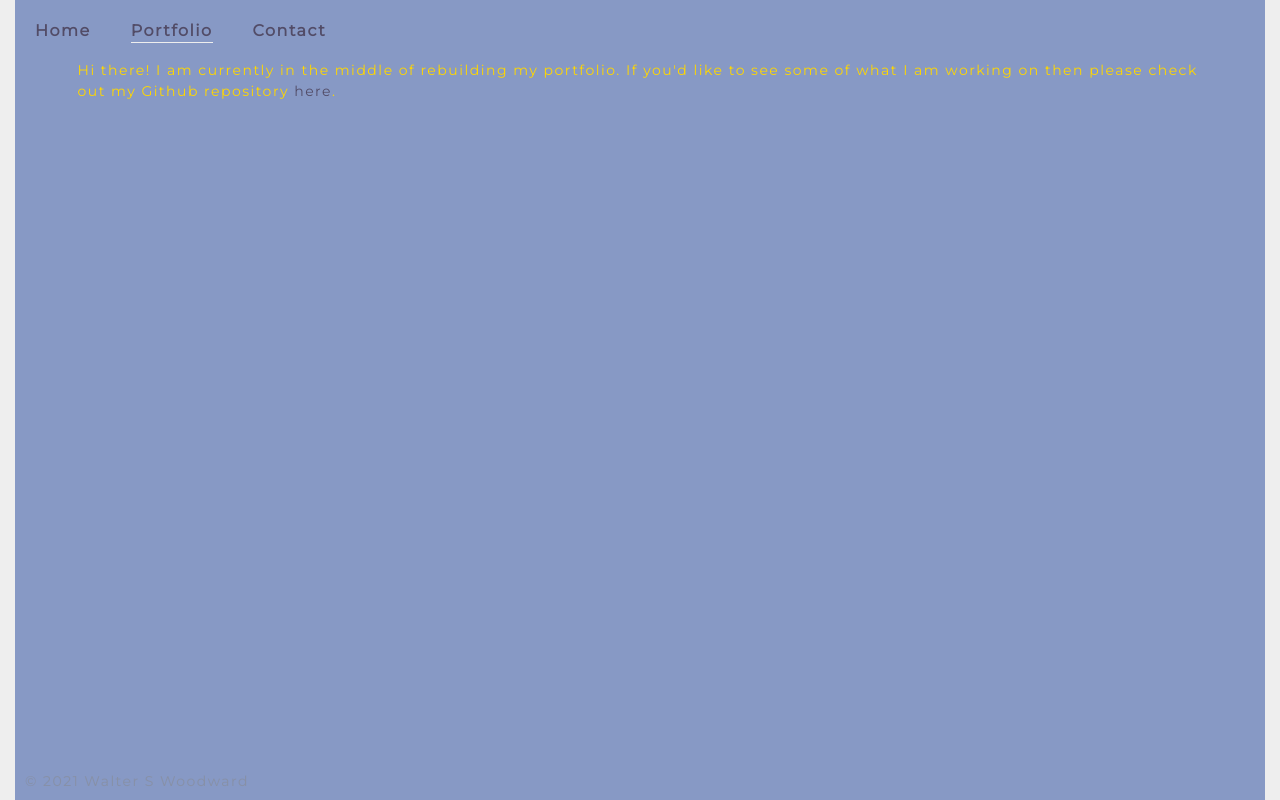
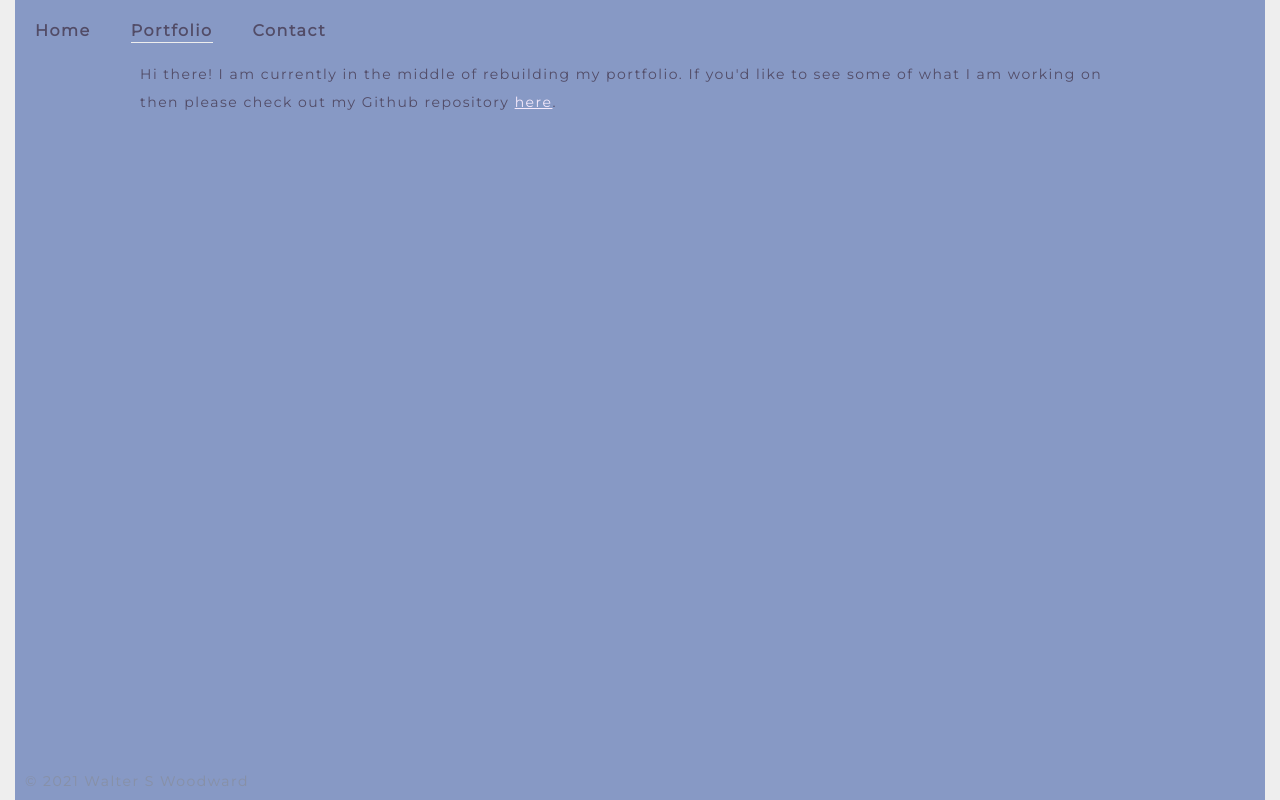
Before and after one commit to waltersgwoodward/portfolio, a React (Create React App) app: page /portfolio in a window 1280 px wide. Built offline with nearby package versions, Linux system fonts and the light colour scheme.

Commit message:
Abstracts message for when portfolio is empty into its own functional component

```diff
--- a/src/components/Portfolio/Cards.js
+++ b/src/components/Portfolio/Cards.js
@@ -3,14 +3,17 @@ import { connect } from 'react-redux';
 import { FontAwesomeIcon } from '@fortawesome/react-fontawesome';
 
 import ToolIcons from './ToolIcons.js';
-// import {  } from '@fortawesome/free-brands-svg-icons';
+import NoCardsMessage from './NoCardsMessage';
+
 import { faDesktop, faServer, faDatabase } from '@fortawesome/free-solid-svg-icons';
 
 class Cards extends Component {
-    count = () => {
+    render() {
+        console.log(this.props.projects);
+        const count = () => {
             return (Object.keys(this.props.projects).length > 0);
         }
-    createCards = () => {
+        const createCards = () => {
             const { projects } = this.props;
             let cardsList = Object.keys(this.props.projects).map((card, index) => (
             <div className='card__wrap' key={index}>
@@ -62,19 +65,13 @@ class Cards extends Component {
             ));
             return cardsList;
         };
-
-    render() {
         return (
             <div id="portfolio" className="portfolio" name="portfolio">
-                <div className='cards'>
-                {!this.count() ? <div className="portfolio--empty">Hi there! I am currently in the middle of rebuilding my portfolio. If you'd like to see some of what I am working on then please check out my Github repository<a
-                href='https://github.com/WalterSWoodward'
-                target='_blank'
-                rel='noopener noreferrer'
-                aria-label="Click here to visit Walter's Github profile"
-                > here</a>.</div> : null}
-                    {this.createCards()}
-                </div>
+                {!count() ? <NoCardsMessage/>
+                :<div className="cards">
+                    {createCards()}
+                </div>}
+
             </div>
         );
     }
--- /dev/null
+++ b/src/components/Portfolio/NoCardsMessage.js
@@ -0,0 +1,16 @@
+import React from 'react';
+
+function NoCardsMessage() {
+    return (
+        <div className="empty-portfolio__wrap">
+            <div className="empty__portfolio">Hi there! I am currently in the middle of rebuilding my portfolio. If you'd like to see some of what I am working on then please check out my Github repository<a
+                href='https://github.com/WalterSWoodward'
+                target='_blank'
+                rel='noopener noreferrer'
+                aria-label="Click here to visit Walter's Github profile"
+                > <u className="paragraph__link">here</u></a>.</div>
+        </div>
+    );
+}
+
+export default NoCardsMessage;
--- a/src/css/index.css
+++ b/src/css/index.css
@@ -123,13 +123,13 @@ textarea:focus, input:focus {
   height: 100%;
   width: 80%;
   padding: 100px 0px;
-  animation-name: slide-menu-ucqisny;
+  animation-name: slide-menu-ukduicu;
   animation-duration: 0.5s;
   animation-fill-mode: forwards;
   animation-timing-function: ease-in;
   animation-delay: 0s;
 }
-@keyframes slide-menu-ucqisny {
+@keyframes slide-menu-ukduicu {
   from {
     width: 0;
   }
@@ -141,13 +141,13 @@ textarea:focus, input:focus {
 .dropdown__overlay {
   height: 100%;
   width: 20%;
-  animation-name: fade-in-ucqisou;
+  animation-name: fade-in-ukduidp;
   animation-duration: 0.5s;
   animation-delay: 0.4s;
   animation-fill-mode: forwards;
   background: none;
 }
-@keyframes fade-in-ucqisou {
+@keyframes fade-in-ukduidp {
   from {
     background: none;
   }
@@ -242,24 +242,38 @@ textarea:focus, input:focus {
 }
 .portfolio {
   display: flex;
-  flex-direction: row;
-  flex-wrap: wrap;
-  justify-content: center;
+  flex-direction: column;
+  justify-content: start;
   width: 100%;
   padding-top: 60px;
-  min-height: 100vh;
-}
-
-.portfolio--empty {
-  font-size: 14px;
-  line-height: 1.5;
-  color: gold;
-}
-
-@media (max-width: 768px) {
+  height: 100vh;
+}
+
+.empty-portfolio__wrap {
+  width: 80%;
+  margin: 0 10%;
+}
+
+.empty__portfolio {
+  font-size: 12px;
+  line-height: 1.7;
+  color: #524c67;
+}
+
+.paragraph__link {
+  color: #f6e9fc;
+}
+
+@media (min-width: 768px) {
   .portfolio {
-    flex-direction: column;
-    justify-content: start;
+    flex-direction: row;
+    flex-wrap: wrap;
+    justify-content: center;
+  }
+
+  .empty__portfolio {
+    font-size: 14px;
+    line-height: 2;
   }
 }
 .blocks {
--- a/src/scss/component/_portfolio.scss
+++ b/src/scss/component/_portfolio.scss
@@ -1,22 +1,38 @@
 .portfolio {
-  display: flex;
-  flex-direction: row;
-  flex-wrap: wrap;
-  justify-content: center;
-  width: 100%;
-  padding-top: $navbar-height;
-  min-height: 100vh;
+    display: flex;
+    flex-direction: column;
+    justify-content: start;
+    width: 100%;
+    padding-top: $navbar-height;
+    height: 100vh;
 }
 
-.portfolio--empty {
-    font-size: $text1;
-    line-height: 1.5;
-    color: gold;
+
+
+.empty-portfolio__wrap {
+    width: 80%;
+    margin: 0 10%;
 }
 
-@media (max-width: $ipad) {
-  .portfolio {
-    flex-direction: column;
-    justify-content: start;
-  }
+.empty__portfolio {
+    font-size: $text2;
+    line-height: 1.7;
+    color: $secondary__color;
 }
+
+.paragraph__link {
+    color: $highlight__color;
+}
+
+@media (min-width: $ipad) {
+    .portfolio {
+        flex-direction: row;
+        flex-wrap: wrap;
+        justify-content: center;
+    }
+
+    .empty__portfolio {
+        font-size: $text1;
+        line-height: 2;
+    }
+}
```
Also changed, not shown: 1 other file (tests, documents, lock files or other folders). Lines whose indentation alone changed are shown as unchanged.
